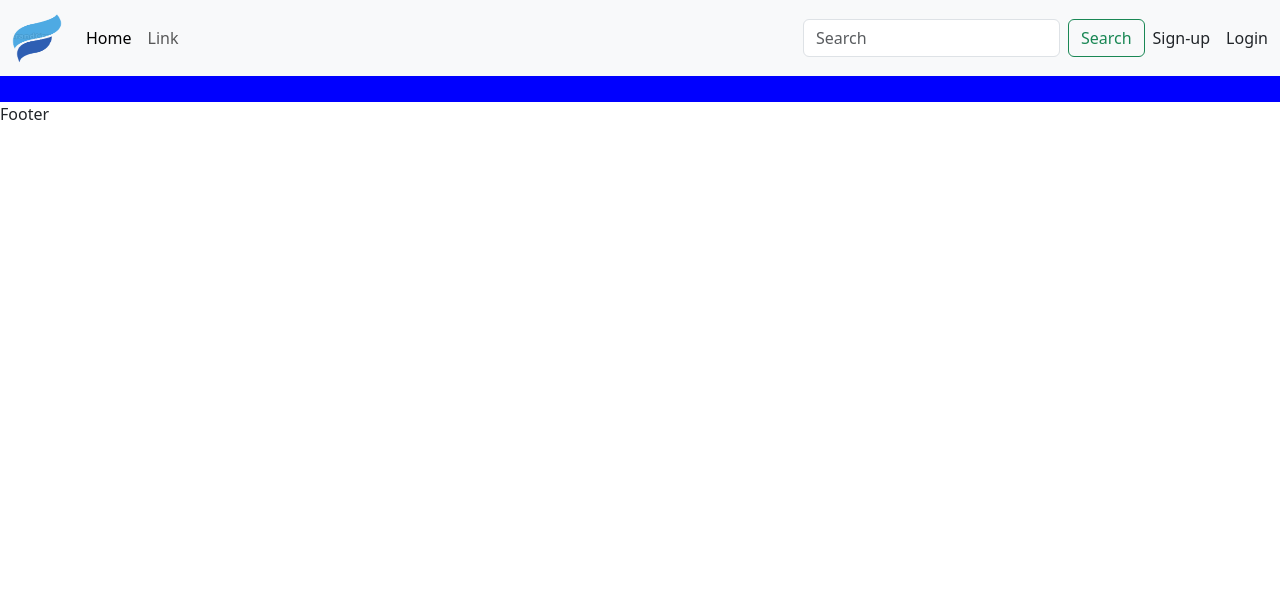
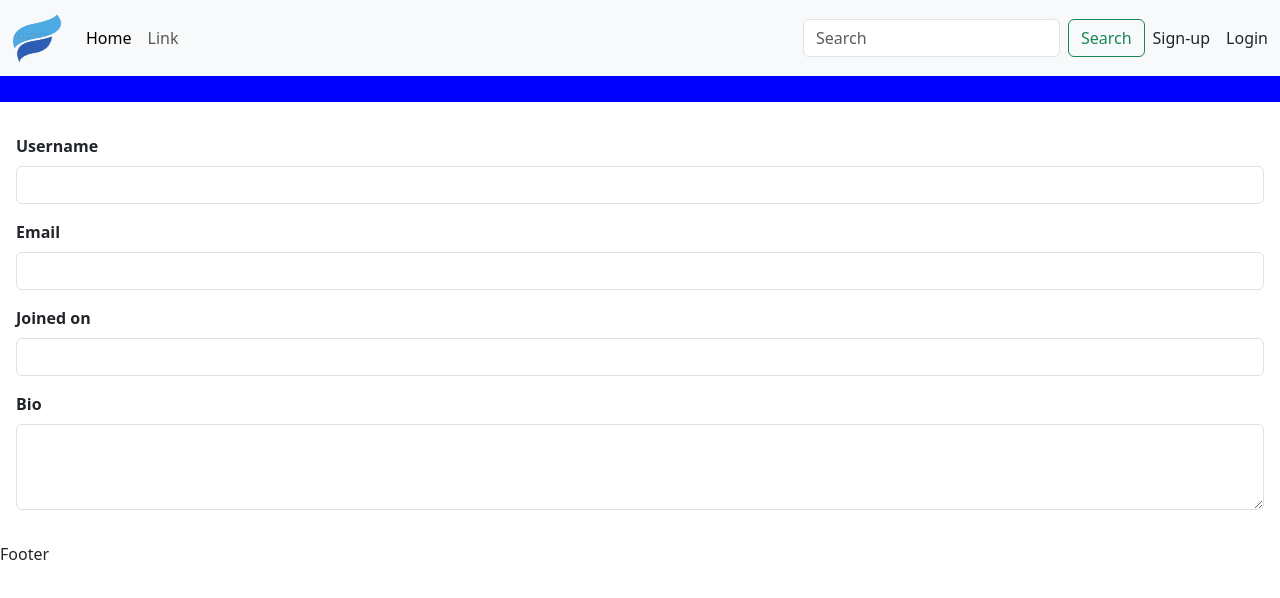
Before and after one commit to isybliss/MEMORY-Gallery, a React (Create React App) app in the folder frontend_section/: page /editprofile in a window 1280 px wide. Shown: the top 598 px of the page. Built offline with nearby package versions, Linux system fonts and the light colour scheme.

Commit message:
built the edit profile page

```diff
--- a/frontend_section/package.json
+++ b/frontend_section/package.json
@@ -9,6 +9,7 @@
     "@testing-library/user-event": "^13.5.0",
     "axios": "^1.5.0",
     "bootstrap": "^5.3.1",
+    "primereact": "^9.6.2",
     "react": "^18.2.0",
     "react-dom": "^18.2.0",
     "react-router-dom": "^6.15.0",
--- a/frontend_section/src/Home.js
+++ b/frontend_section/src/Home.js
@@ -2,7 +2,6 @@ import { useEffect } from 'react';
 import './Home.css';
 import { Link, useNavigate } from 'react-router-dom';
 import PhotoAlbum from './photo';
-import logo from '../../frontend_section/src/images/memory-logo.png'
 
 function Home() {
     const navigate = useNavigate();
--- a/frontend_section/src/Routing/router.jsx
+++ b/frontend_section/src/Routing/router.jsx
@@ -4,10 +4,13 @@ import Login from '../Login'
 import Home from '../Home'
 import { Route, Routes } from 'react-router-dom'
 import Profile from '../userProfile/profile'
+import EditProfile from '../userProfile/editprofile'
+
 const Router = () => {
   return (
-    <Routes>
-        <Route path="/userprofile" element={<Profile/>}/>
+  <Routes>
+    <Route path="/editprofile" element={<EditProfile/>}/>
+    <Route path="/userprofile" element={<Profile/>}/>
     <Route path='/login' element={<Login />}></Route>
     <Route path='/signup' element={<Signup />}></Route>
     <Route path='/' element={<Home />}></Route>
--- a/frontend_section/src/userProfile/editprofile.jsx
+++ b/frontend_section/src/userProfile/editprofile.jsx
@@ -2,7 +2,50 @@ import React from 'react'
 
 const EditProfile = () => {
   return (
-    <div>EditProfile</div>
+    <form className='mt-3 p-3'>
+      <div className="mb-3">
+        <label htmlFor="username" className="form-label">
+          <strong>Username</strong>
+        </label>
+        <input
+          type="text"
+          className="form-control"
+          id="username"
+
+        />
+      </div>
+      <div className="mb-3">
+        <label htmlFor="email" className="form-label">
+        <strong>Email</strong>
+        </label>
+        <input
+          type="email"
+          className="form-control"
+          id="email"
+        />
+      </div>
+      <div className="mb-3">
+        <label htmlFor="joined-on" className="form-label">
+        <strong>Joined on</strong>
+        </label>
+        <input
+          type="number"
+          className="form-control"
+          id="joined-on"
+        />
+      </div>
+      <div className="mb-3">
+        <label htmlFor="bio" className="form-label">
+        <strong>Bio</strong>
+        </label>
+        <textarea
+          className="form-control"
+          id="bio"
+          rows={3}
+          defaultValue={""}
+        />
+      </div>
+    </form>
   )
 }
 
--- a/frontend_section/src/userProfile/profile.jsx
+++ b/frontend_section/src/userProfile/profile.jsx
@@ -8,6 +8,13 @@ const Profile = () => {
             <div className='col-6 '>
                 <div className='mb-5'>
                     <img src={isy}style={{width:"200px", height:"200px",borderRadius:"100px"}} />
+                </div>
+
+                <div className='col-md-4 col-sm-12'>
+                    <p>Bio</p>
+                    <textarea>
+
+                    </textarea>
                 </div>
                 <button className='border-none rounded-5 ms-4 btn btn-primary'>Edit Profile</button>
             </div>
@@ -24,13 +31,6 @@ const Profile = () => {
                     <h4>Joined On</h4>
                     <p>2020-12-03</p>
                 </div>
-                <div className='col-md-4 col-sm-12'>
-                    <p>Bio</p>
-                    <textarea>
-
-                    </textarea>
-                </div>
-
             </div>
         </div>
     </div>
```
Also changed, not shown: 1 other file (tests, documents, lock files or other folders).
